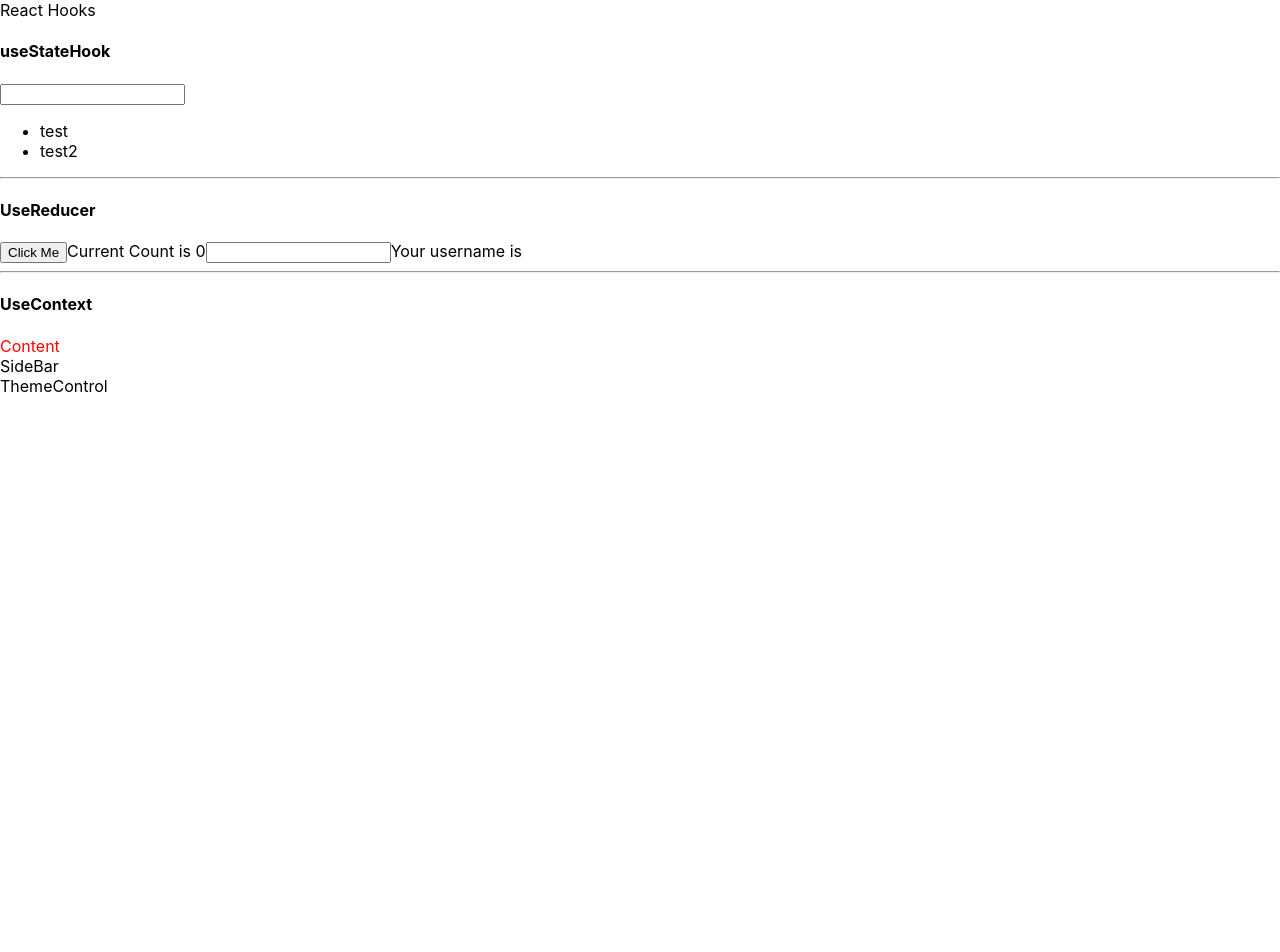
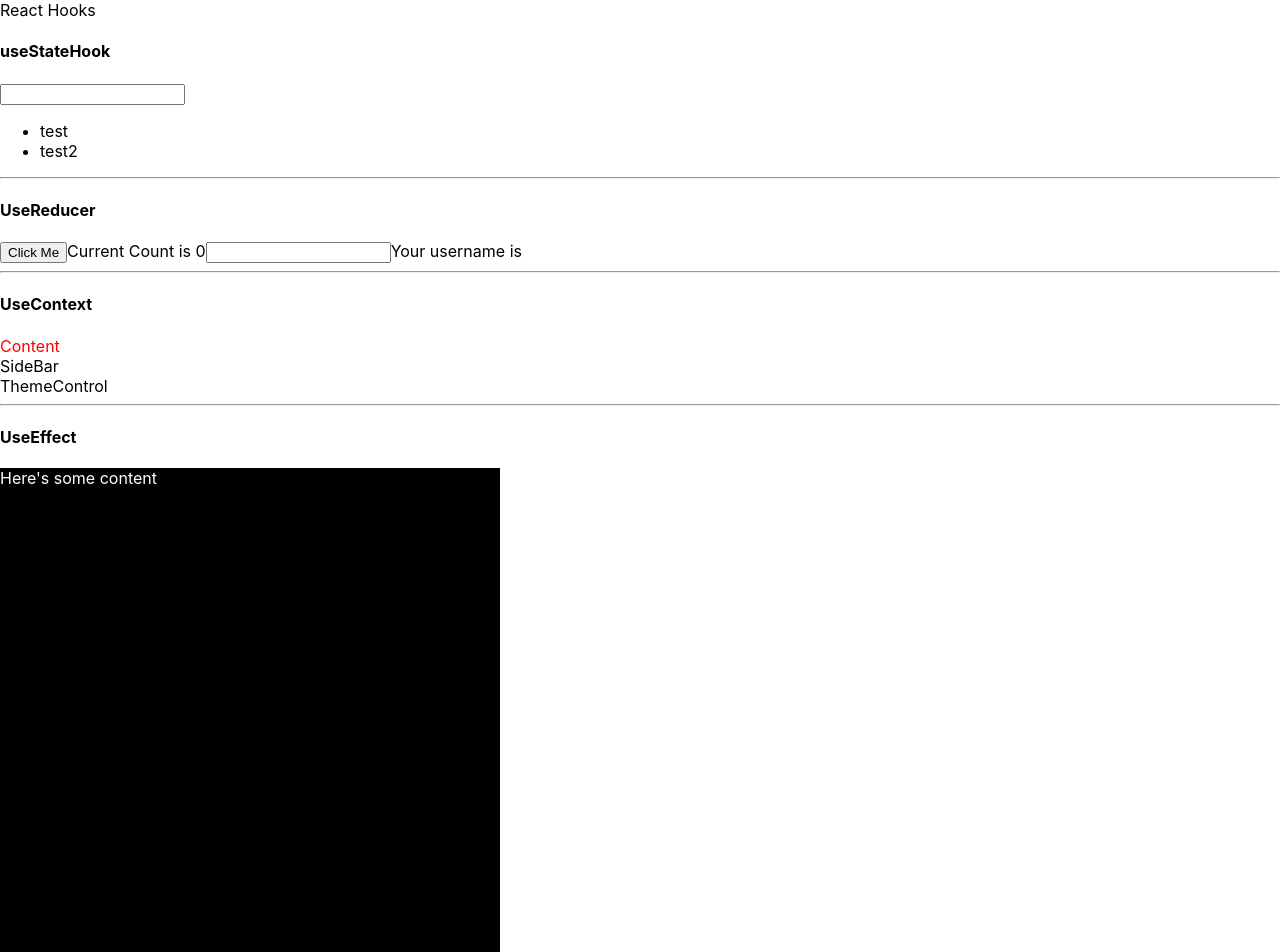
Before and after one commit to SureshKuchana/react-hooks, a React (Create React App) app: page / in a window 1280 px wide. Shown: the top 952 px of the page. Before the commit the page ends 800 px from the top, so only its background shows below. Built offline with nearby package versions, Linux system fonts and the light colour scheme.

Commit message:
Add useEffect

```diff
--- /dev/null
+++ b/src/04-useEffect/index.js
@@ -0,0 +1,21 @@
+import React from "react";
+import { useDarkMode } from "./useDarkMode";
+
+const UseEffect = () => {
+  let isDarkMode = useDarkMode;
+  console.log(" isDarkMode ", isDarkMode);
+  return (
+    <div
+      style={{
+        height: 500,
+        width: 500,
+        color: isDarkMode ? "white" : "black",
+        backgroundColor: isDarkMode ? "black" : "white",
+      }}
+    >
+      Here's some content
+    </div>
+  );
+};
+
+export default UseEffect;
--- /dev/null
+++ b/src/04-useEffect/useDarkMode.js
@@ -0,0 +1,25 @@
+import React, { useEffect, useState } from "react";
+
+let initialDark = window.matchMedia("(prefers-color-schema : dark)");
+
+export const useDarkMode = () => {
+  let [dark, setDark] = useState(initialDark);
+
+  const listener = (event) => {
+    console.log(event);
+    setDark(event);
+  };
+
+  useEffect(() => {
+    window
+      .matchMedia("(prefers-color-schema : dark)")
+      .addEventListener("change", listener);
+
+    return () =>
+      window
+        .matchMedia("(prefers-color-schema : dark)")
+        .removeEventListener("change", listener);
+  });
+
+  return dark;
+};
--- a/src/App.js
+++ b/src/App.js
@@ -2,6 +2,7 @@ import React from "react";
 import UseStateHook from "./01-useState";
 import UseReducer from "./02-useReducer";
 import UseContext from "./03-useContext";
+import UseEffect from "./04-useEffect";
 
 function App() {
   return (
@@ -15,6 +16,9 @@ function App() {
       <hr />
       <h4>UseContext</h4>
       <UseContext />
+      <hr />
+      <h4>UseEffect</h4>
+      <UseEffect />
     </div>
   );
 }
```
